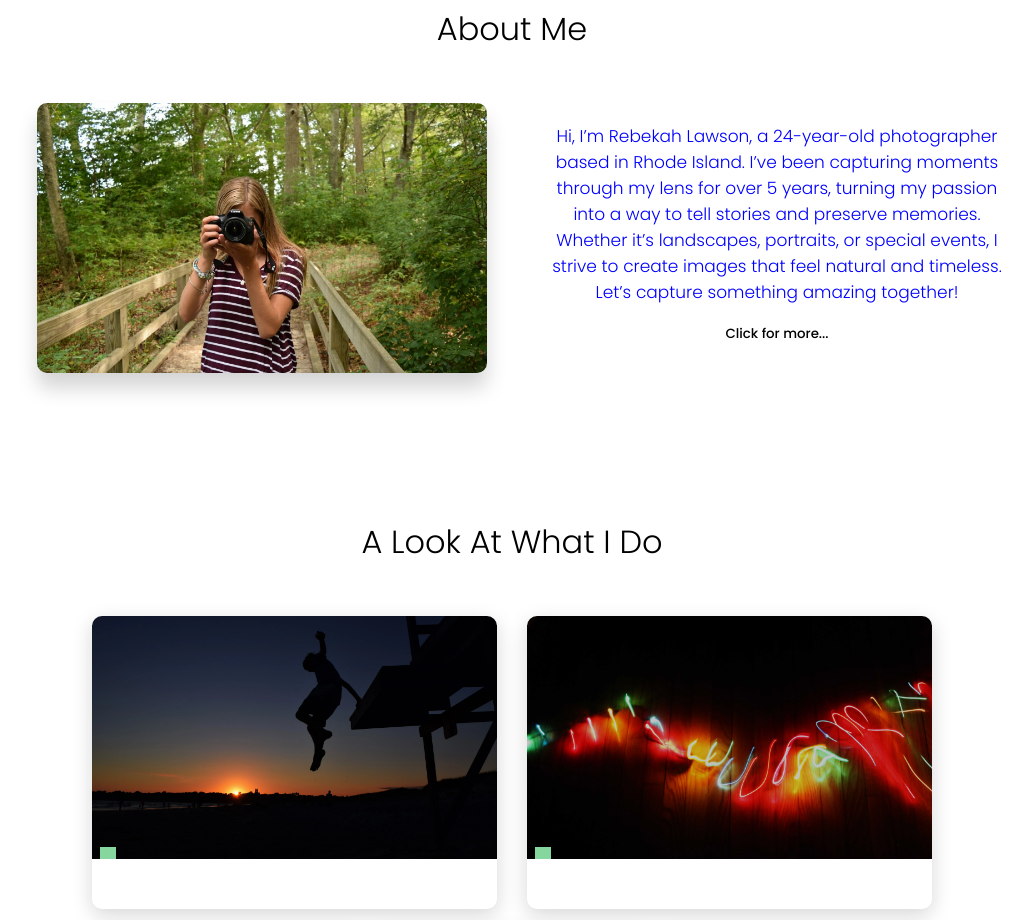
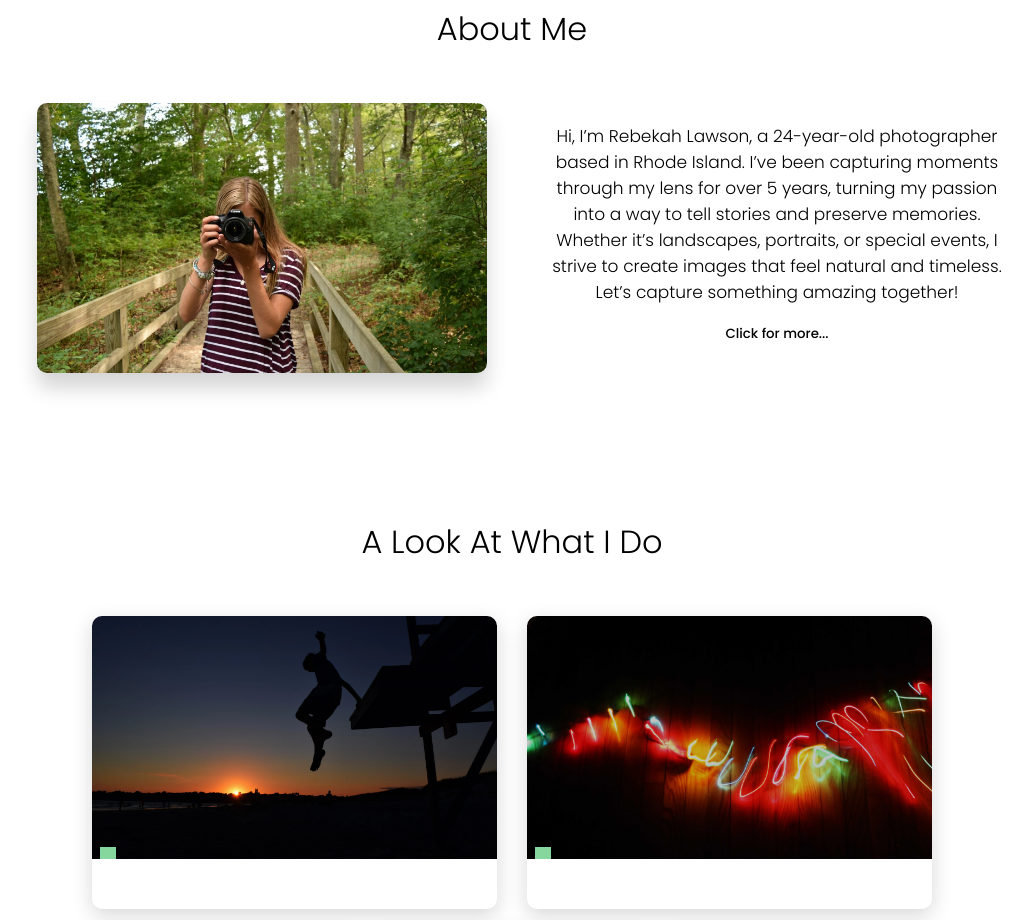
Before and after one commit to Joshh10/csc372_projects, a React (Vite) app in the folder my-client-app/: page / in a window 1280 px wide. Shown: the part 900-1820 px from the top of the page, without its empty margins (128-1160 px from the left). Built offline with nearby package versions, Linux system fonts and the light colour scheme; no server answers.

Commit message:
Update Login.css

```diff
--- a/my-client-app/src/components/Login.css
+++ b/my-client-app/src/components/Login.css
@@ -39,10 +39,6 @@ label{
     margin-top: 0.5rem;
 }
 
-p{
-    color:blue;
-}
-
 .error {
     color: red;
 
```
